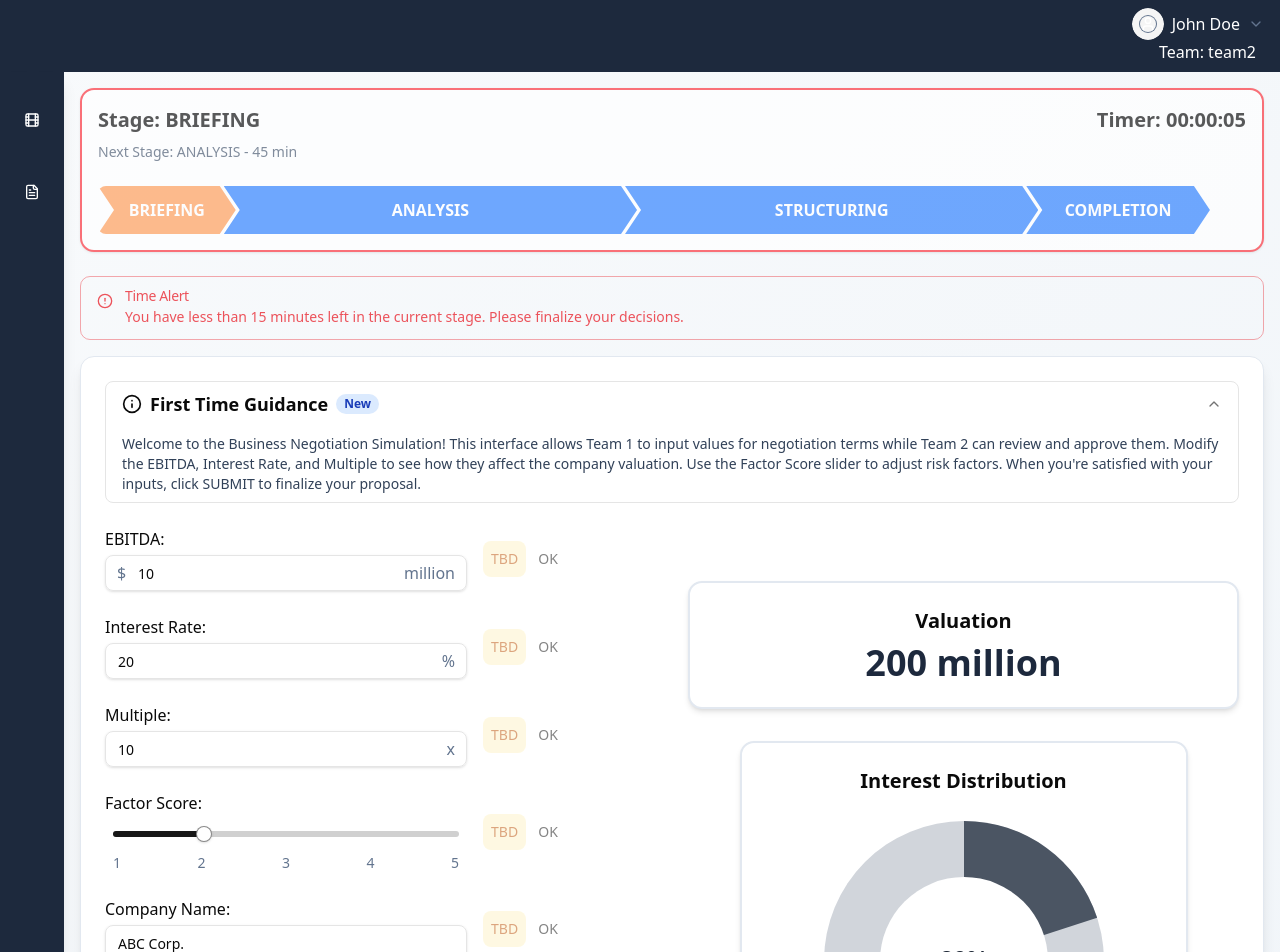
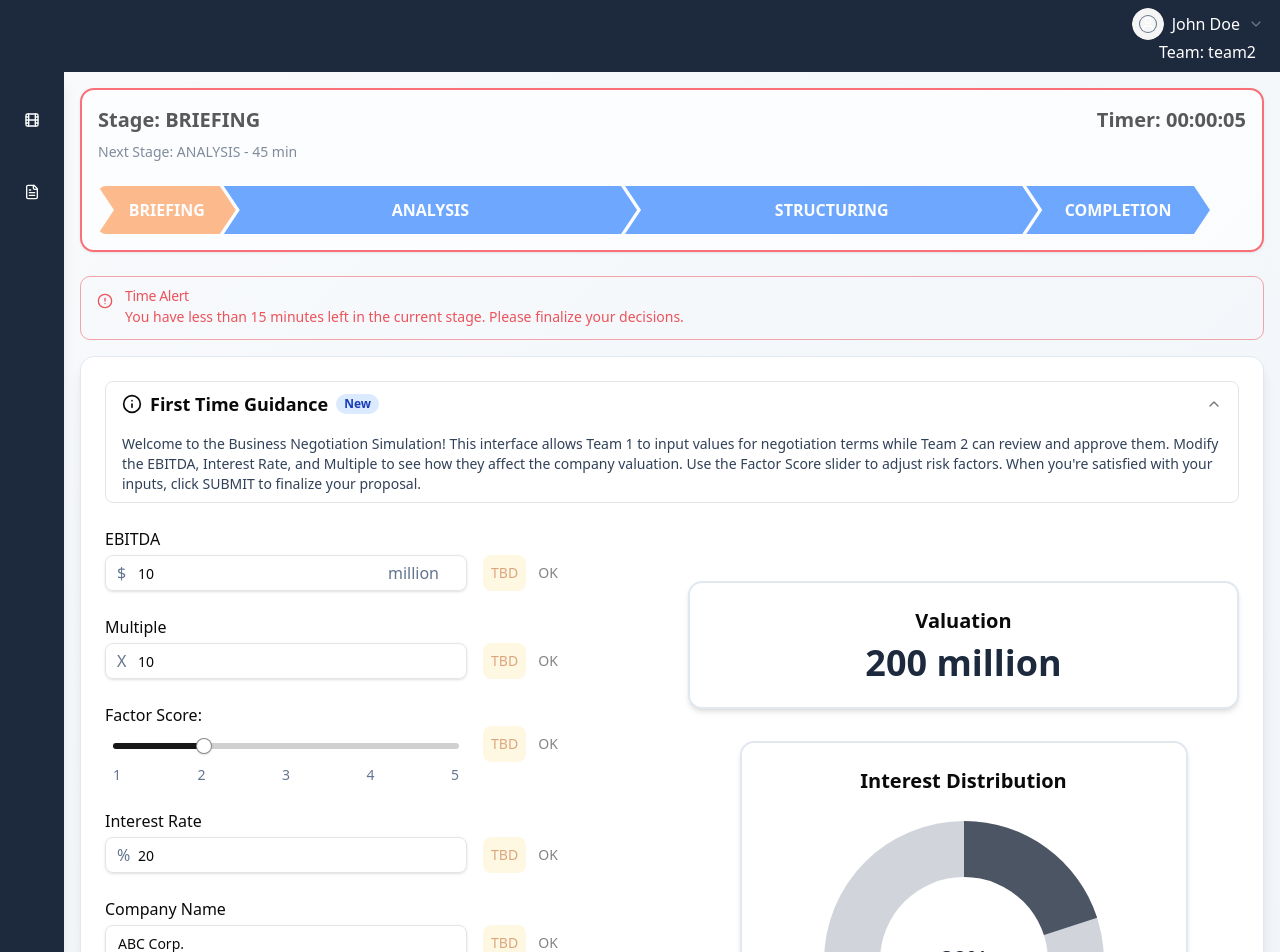
Before and after one commit to trncngh/finsimco-frontend, a Next.js app: page / in a window 1280 px wide. Shown: the top 952 px of the page. Built offline with nearby package versions, Linux system fonts and the light colour scheme.

Commit message:
feat: create input and toggle

```diff
--- a/src/components/input-fields.tsx
+++ b/src/components/input-fields.tsx
@@ -1,9 +1,9 @@
-"use client"
-import { Input } from "@/components/ui/input"
-import { Label } from "@/components/ui/label"
-import { Textarea } from "@/components/ui/textarea"
-import { Slider } from "@/components/ui/slider"
-import { ToggleGroup, ToggleGroupItem } from "@/components/ui/toggle-group"
+'use client'
+import { Label } from '@/components/ui/label'
+import { Slider } from '@/components/ui/slider'
+import { Textarea } from '@/components/ui/textarea'
+import { FormInputField } from './mocule/form-input-field'
+import { FormToggle } from './mocule/form-toggle'
 
 interface InputFieldsProps {
   formData: {
@@ -23,132 +23,73 @@ interface InputFieldsProps {
     description: string
   }
   onInputChange: (field: string, value: any) => void
-  onToggleChange: (field: string, value: "TBD" | "OK") => void
+  onToggleChange: (field: string, value: 'TBD' | 'OK') => void
   isTeam1: boolean
 }
 
-export function InputFields({ formData, toggleStates, onInputChange, onToggleChange, isTeam1 }: InputFieldsProps) {
+export function InputFields({
+  formData,
+  toggleStates,
+  onInputChange,
+  onToggleChange,
+  isTeam1,
+}: InputFieldsProps) {
   const handleToggleChange = (field: string, value: string | undefined) => {
     if (value) {
-      onToggleChange(field, value as "TBD" | "OK")
+      onToggleChange(field, value as 'TBD' | 'OK')
     }
   }
 
   return (
     <div className="space-y-6">
       {/* EBITDA */}
-      <div className="grid grid-cols-1 md:grid-cols-3 gap-4 items-center">
-        <div className="md:col-span-2">
-          <Label htmlFor="ebitda" className="text-base font-medium mb-1 block">
-            EBITDA:
-          </Label>
-          <div className="relative">
-            <span className="absolute left-3 top-1/2 -translate-y-1/2 text-slate-500">$</span>
-            <Input
+      <div className="grid grid-cols-1 items-center gap-4 md:grid-cols-3">
+        <FormInputField
+          label="EBITDA"
           id="ebitda"
           type="number"
           value={formData.ebitda}
-              onChange={(e) => onInputChange("ebitda", Number.parseFloat(e.target.value))}
-              className="pl-8"
+          onChange={(e) =>
+            onInputChange('ebitda', Number.parseFloat(e.target.value))
+          }
           disabled={!isTeam1}
+          leadIcon="$"
+          trailIcon="million"
         />
-            <span className="absolute right-3 top-1/2 -translate-y-1/2 text-slate-500">million</span>
-          </div>
-        </div>
-        <div>
-          <ToggleGroup
-            type="single"
+        <FormToggle
           value={toggleStates.ebitda}
-            onValueChange={(value) => handleToggleChange("ebitda", value)}
+          onValueChange={(value) => handleToggleChange('ebitda', value)}
           disabled={isTeam1}
-            className="justify-start"
-          >
-            <ToggleGroupItem value="TBD" className="data-[state=on]:bg-amber-100 data-[state=on]:text-amber-700">
-              TBD
-            </ToggleGroupItem>
-            <ToggleGroupItem value="OK" className="data-[state=on]:bg-green-100 data-[state=on]:text-green-700">
-              OK
-            </ToggleGroupItem>
-          </ToggleGroup>
-        </div>
-      </div>
-
-      {/* Interest Rate */}
-      <div className="grid grid-cols-1 md:grid-cols-3 gap-4 items-center">
-        <div className="md:col-span-2">
-          <Label htmlFor="interestRate" className="text-base font-medium mb-1 block">
-            Interest Rate:
-          </Label>
-          <div className="relative">
-            <Input
-              id="interestRate"
-              type="number"
-              value={formData.interestRate}
-              onChange={(e) => onInputChange("interestRate", Number.parseFloat(e.target.value))}
-              className="pr-8"
-              disabled={!isTeam1}
         />
-            <span className="absolute right-3 top-1/2 -translate-y-1/2 text-slate-500">%</span>
-          </div>
-        </div>
-        <div>
-          <ToggleGroup
-            type="single"
-            value={toggleStates.interestRate}
-            onValueChange={(value) => handleToggleChange("interestRate", value)}
-            disabled={isTeam1}
-            className="justify-start"
-          >
-            <ToggleGroupItem value="TBD" className="data-[state=on]:bg-amber-100 data-[state=on]:text-amber-700">
-              TBD
-            </ToggleGroupItem>
-            <ToggleGroupItem value="OK" className="data-[state=on]:bg-green-100 data-[state=on]:text-green-700">
-              OK
-            </ToggleGroupItem>
-          </ToggleGroup>
-        </div>
       </div>
 
       {/* Multiple */}
-      <div className="grid grid-cols-1 md:grid-cols-3 gap-4 items-center">
-        <div className="md:col-span-2">
-          <Label htmlFor="multiple" className="text-base font-medium mb-1 block">
-            Multiple:
-          </Label>
-          <div className="relative">
-            <Input
+      <div className="grid grid-cols-1 items-center gap-4 md:grid-cols-3">
+        <FormInputField
+          label="Multiple"
           id="multiple"
           type="number"
           value={formData.multiple}
-              onChange={(e) => onInputChange("multiple", Number.parseFloat(e.target.value))}
-              className="pr-6"
+          onChange={(e) =>
+            onInputChange('multiple', Number.parseFloat(e.target.value))
+          }
           disabled={!isTeam1}
+          leadIcon="X"
         />
-            <span className="absolute right-3 top-1/2 -translate-y-1/2 text-slate-500">x</span>
-          </div>
-        </div>
-        <div>
-          <ToggleGroup
-            type="single"
+        <FormToggle
           value={toggleStates.multiple}
-            onValueChange={(value) => handleToggleChange("multiple", value)}
+          onValueChange={(value) => handleToggleChange('multiple', value)}
           disabled={isTeam1}
-            className="justify-start"
-          >
-            <ToggleGroupItem value="TBD" className="data-[state=on]:bg-amber-100 data-[state=on]:text-amber-700">
-              TBD
-            </ToggleGroupItem>
-            <ToggleGroupItem value="OK" className="data-[state=on]:bg-green-100 data-[state=on]:text-green-700">
-              OK
-            </ToggleGroupItem>
-          </ToggleGroup>
-        </div>
+        />
       </div>
 
       {/* Factor Score */}
-      <div className="grid grid-cols-1 md:grid-cols-3 gap-4 items-center">
+      <div className="grid grid-cols-1 items-center gap-4 md:grid-cols-3">
         <div className="md:col-span-2">
-          <Label htmlFor="factorScore" className="text-base font-medium mb-1 block">
+          <Label
+            htmlFor="factorScore"
+            className="mb-1 block text-base font-medium"
+          >
             Factor Score:
           </Label>
           <div className="px-2">
@@ -158,7 +99,7 @@ export function InputFields({ formData, toggleStates, onInputChange, onToggleCha
               max={5}
               step={1}
               value={[formData.factorScore]}
-              onValueChange={(value) => onInputChange("factorScore", value[0])}
+              onValueChange={(value) => onInputChange('factorScore', value[0])}
               disabled={!isTeam1}
               className="my-4"
             />
@@ -171,85 +112,74 @@ export function InputFields({ formData, toggleStates, onInputChange, onToggleCha
             </div>
           </div>
         </div>
-        <div>
-          <ToggleGroup
-            type="single"
+        <FormToggle
           value={toggleStates.factorScore}
-            onValueChange={(value) => handleToggleChange("factorScore", value)}
+          onValueChange={(value) => handleToggleChange('factorScore', value)}
           disabled={isTeam1}
-            className="justify-start"
-          >
-            <ToggleGroupItem value="TBD" className="data-[state=on]:bg-amber-100 data-[state=on]:text-amber-700">
-              TBD
-            </ToggleGroupItem>
-            <ToggleGroupItem value="OK" className="data-[state=on]:bg-green-100 data-[state=on]:text-green-700">
-              OK
-            </ToggleGroupItem>
-          </ToggleGroup>
+          className="justify-start self-center"
+        />
       </div>
+
+      {/* Interest Rate */}
+      <div className="grid grid-cols-1 items-center gap-4 md:grid-cols-3">
+        <FormInputField
+          label="Interest Rate"
+          id="interestRate"
+          type="number"
+          value={formData.interestRate}
+          onChange={(e) =>
+            onInputChange('interestRate', Number.parseFloat(e.target.value))
+          }
+          disabled={!isTeam1}
+          leadIcon="%"
+        />
+        <FormToggle
+          value={toggleStates.interestRate}
+          onValueChange={(value) => handleToggleChange('interestRate', value)}
+          disabled={isTeam1}
+        />
       </div>
 
       {/* Company Name */}
-      <div className="grid grid-cols-1 md:grid-cols-3 gap-4 items-center">
-        <div className="md:col-span-2">
-          <Label htmlFor="companyName" className="text-base font-medium mb-1 block">
-            Company Name:
-          </Label>
-          <Input
+      <div className="grid grid-cols-1 items-center gap-4 md:grid-cols-3">
+        <FormInputField
+          label="Company Name"
           id="companyName"
+          type="text"
           value={formData.companyName}
-            onChange={(e) => onInputChange("companyName", e.target.value)}
+          onChange={(e) => onInputChange('companyName', e.target.value)}
           disabled={!isTeam1}
         />
-        </div>
-        <div>
-          <ToggleGroup
-            type="single"
+        <FormToggle
           value={toggleStates.companyName}
-            onValueChange={(value) => handleToggleChange("companyName", value)}
+          onValueChange={(value) => handleToggleChange('companyName', value)}
           disabled={isTeam1}
-            className="justify-start"
-          >
-            <ToggleGroupItem value="TBD" className="data-[state=on]:bg-amber-100 data-[state=on]:text-amber-700">
-              TBD
-            </ToggleGroupItem>
-            <ToggleGroupItem value="OK" className="data-[state=on]:bg-green-100 data-[state=on]:text-green-700">
-              OK
-            </ToggleGroupItem>
-          </ToggleGroup>
-        </div>
+        />
       </div>
 
       {/* Description */}
-      <div className="grid grid-cols-1 md:grid-cols-3 gap-4 items-start">
+      <div className="grid grid-cols-1 items-start gap-4 md:grid-cols-3">
         <div className="md:col-span-2">
-          <Label htmlFor="description" className="text-base font-medium mb-1 block">
+          <Label
+            htmlFor="description"
+            className="mb-1 block text-base font-medium"
+          >
             Description:
           </Label>
           <Textarea
             id="description"
             value={formData.description}
-            onChange={(e) => onInputChange("description", e.target.value)}
+            onChange={(e) => onInputChange('description', e.target.value)}
             rows={4}
             disabled={!isTeam1}
           />
         </div>
-        <div className="pt-8">
-          <ToggleGroup
-            type="single"
+        <FormToggle
           value={toggleStates.description}
-            onValueChange={(value) => handleToggleChange("description", value)}
+          onValueChange={(value) => handleToggleChange('description', value)}
           disabled={isTeam1}
-            className="justify-start"
-          >
-            <ToggleGroupItem value="TBD" className="data-[state=on]:bg-amber-100 data-[state=on]:text-amber-700">
-              TBD
-            </ToggleGroupItem>
-            <ToggleGroupItem value="OK" className="data-[state=on]:bg-green-100 data-[state=on]:text-green-700">
-              OK
-            </ToggleGroupItem>
-          </ToggleGroup>
-        </div>
+          className="self-start pt-8"
+        />
       </div>
     </div>
   )
--- /dev/null
+++ b/src/components/mocule/form-input-field.tsx
@@ -0,0 +1,55 @@
+'use client'
+
+import { Input } from '@/components/ui/input'
+import { Label } from '@/components/ui/label'
+import { ReactNode } from 'react'
+
+export type TFormInputFieldProps = {
+  label: string
+  id: string
+  type: string
+  value: string | number
+  onChange: (e: React.ChangeEvent<HTMLInputElement>) => void
+  disabled?: boolean
+  leadIcon?: string | ReactNode
+  trailIcon?: string | ReactNode
+}
+
+export const FormInputField = ({
+  label,
+  id,
+  type,
+  value,
+  onChange,
+  disabled,
+  leadIcon,
+  trailIcon,
+}: TFormInputFieldProps) => {
+  return (
+    <div className="md:col-span-2">
+      <Label htmlFor={id} className="mb-1 block text-base font-medium">
+        {label}
+      </Label>
+      <div className="relative">
+        {leadIcon && (
+          <span className="absolute top-1/2 left-3 -translate-y-1/2 text-slate-500">
+            {leadIcon}
+          </span>
+        )}
+        <Input
+          id={id}
+          type={type}
+          value={value}
+          onChange={onChange}
+          className={`${leadIcon ? 'pl-8' : ''}`}
+          disabled={disabled}
+        />
+        {trailIcon && (
+          <span className="absolute top-1/2 right-3 mr-4 -translate-y-1/2 text-slate-500">
+            {trailIcon}
+          </span>
+        )}
+      </div>
+    </div>
+  )
+}
--- /dev/null
+++ b/src/components/mocule/form-toggle.tsx
@@ -0,0 +1,38 @@
+import { ToggleGroup, ToggleGroupItem } from '@/components/ui/toggle-group'
+
+export type TFormToggleProps = {
+  value?: string
+  onValueChange: (value?: string) => void
+  disabled?: boolean
+  className?: string
+}
+
+export const FormToggle = ({
+  value,
+  onValueChange,
+  disabled,
+  className,
+}: TFormToggleProps) => {
+  return (
+    <ToggleGroup
+      type="single"
+      value={value}
+      onValueChange={(value) => onValueChange(value)}
+      disabled={disabled}
+      className={`justify-start self-end ${className}`}
+    >
+      <ToggleGroupItem
+        value="TBD"
+        className="cursor-pointer data-[state=on]:bg-amber-100 data-[state=on]:text-amber-700"
+      >
+        TBD
+      </ToggleGroupItem>
+      <ToggleGroupItem
+        value="OK"
+        className="cursor-pointer data-[state=on]:bg-green-100 data-[state=on]:text-green-700"
+      >
+        OK
+      </ToggleGroupItem>
+    </ToggleGroup>
+  )
+}
```
Lines whose indentation alone changed are shown as unchanged.
